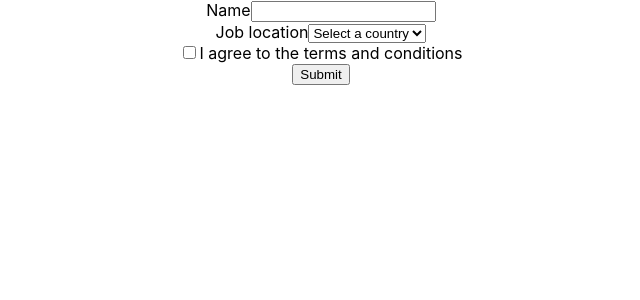
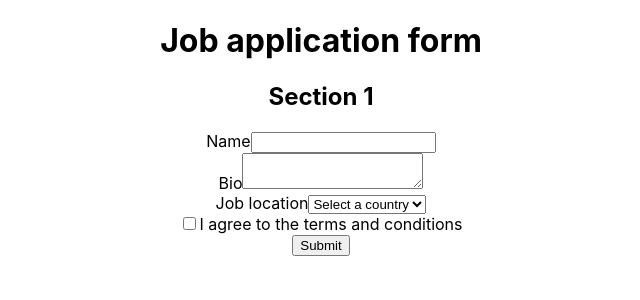
Before and after one commit to sasikant07/React-Testing-Library-Concepts, a React (Create React App) app in the folder react-testing/: page / in a window 1280 px wide. Shown: the top 300 px of the page, without its empty margins (319-959 px from the left). Built offline with nearby package versions, Linux system fonts and the light colour scheme.

Commit message:
Added getByRole with options test

```diff
--- a/react-testing/src/components/application/Application.tsx
+++ b/react-testing/src/components/application/Application.tsx
@@ -2,10 +2,17 @@
 
 const Application = () => {
   return (
+    <>
+      <h1>Job application form</h1>
+      <h2>Section 1</h2>
       <form>
         <div>
           <label htmlFor="name">Name</label>
           <input type="text" id="name" />
+        </div>
+        <div>
+          <label htmlFor="bio">Bio</label>
+          <textarea id="bio" />
         </div>
         <div>
           <label htmlFor="job-location">Job location</label>
@@ -26,6 +33,7 @@
         </div>
         <button>Submit</button>
       </form>
+    </>
   );
 };
 
```
Also changed, not shown: 1 other file (tests, documents, lock files or other folders). Lines whose indentation alone changed are shown as unchanged.
